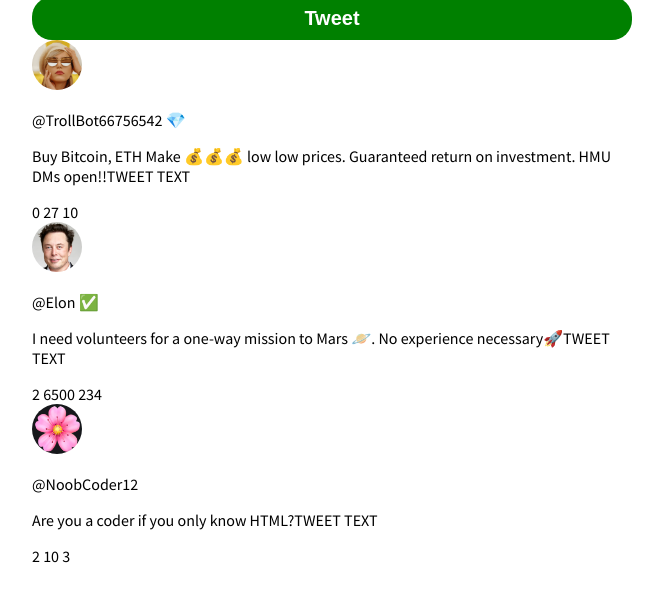
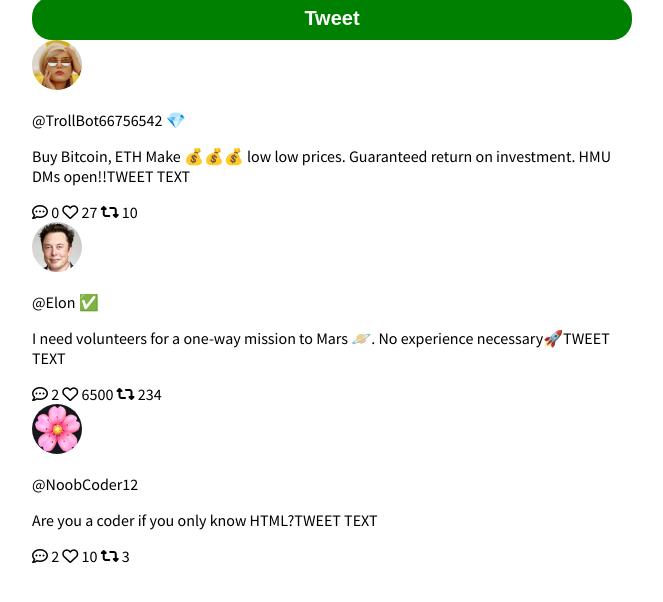
Before and after one commit to priegelsdev/twitter-clone, a plain HTML site: page index.html in a window 1280 px wide. Shown: the part 140-742 px from the top of the page, without its empty margins (308-971 px from the left). Drawn offline with Linux system fonts and the light colour scheme.

Commit message:
add cdn icons

```diff
--- a/index.html
+++ b/index.html
@@ -10,6 +10,8 @@
   <link rel="preconnect" href="https://fonts.googleapis.com">
 <link rel="preconnect" href="https://fonts.gstatic.com" crossorigin>
 <link href="https://fonts.googleapis.com/css2?family=Source+Sans+Pro:wght@300;400;700&display=swap" rel="stylesheet">
+<!-- font awesome -->
+<link rel="stylesheet" href="https://cdnjs.cloudflare.com/ajax/libs/font-awesome/6.2.1/css/all.min.css" integrity="sha512-MV7K8+y+gLIBoVD59lQIYicR65iaqukzvf/nwasF0nqhPay5w/9lJmVM2hMDcnK1OnMGCdVK+iQrJ7lzPJQd1w==" crossorigin="anonymous" referrerpolicy="no-referrer" />
 </head>
 
 <body>
--- a/index.js
+++ b/index.js
@@ -23,12 +23,15 @@
             <p class="tweet-text">${tweet.tweetText}TWEET TEXT</p>
             <div class="tweet-details">
               <span class="tweet-detail">
+                <i class="fa-regular fa-comment-dots"></i>
                 ${tweet.replies.length}
               </span>
               <span class="tweet-detail">
+                <i class="fa-regular fa-heart"></i>
                 ${tweet.likes}
               </span>
               <span class="tweet-detail">
+                <i class="fa-solid fa-retweet"></i>
                 ${tweet.retweets}
               </span>
             </div>
```
